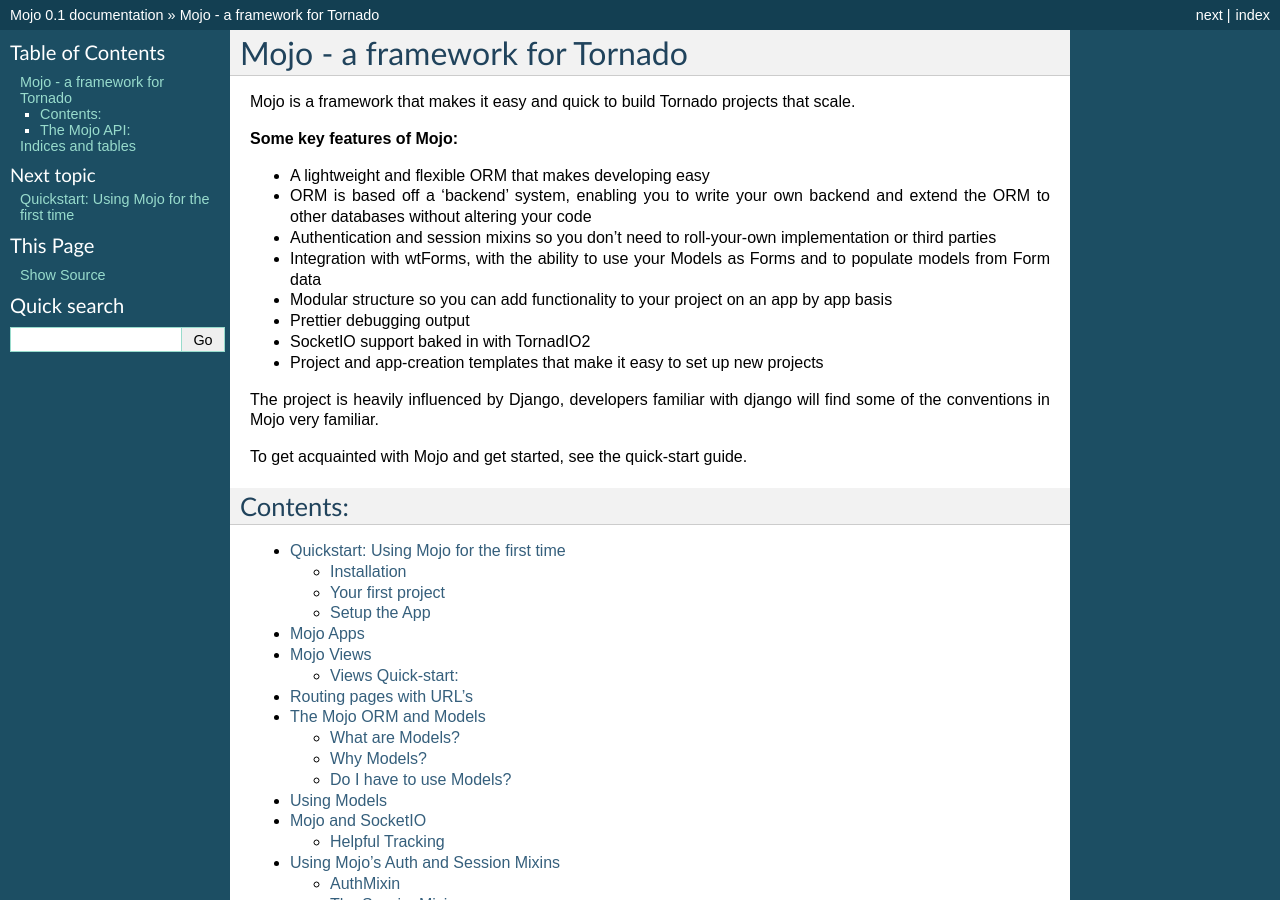
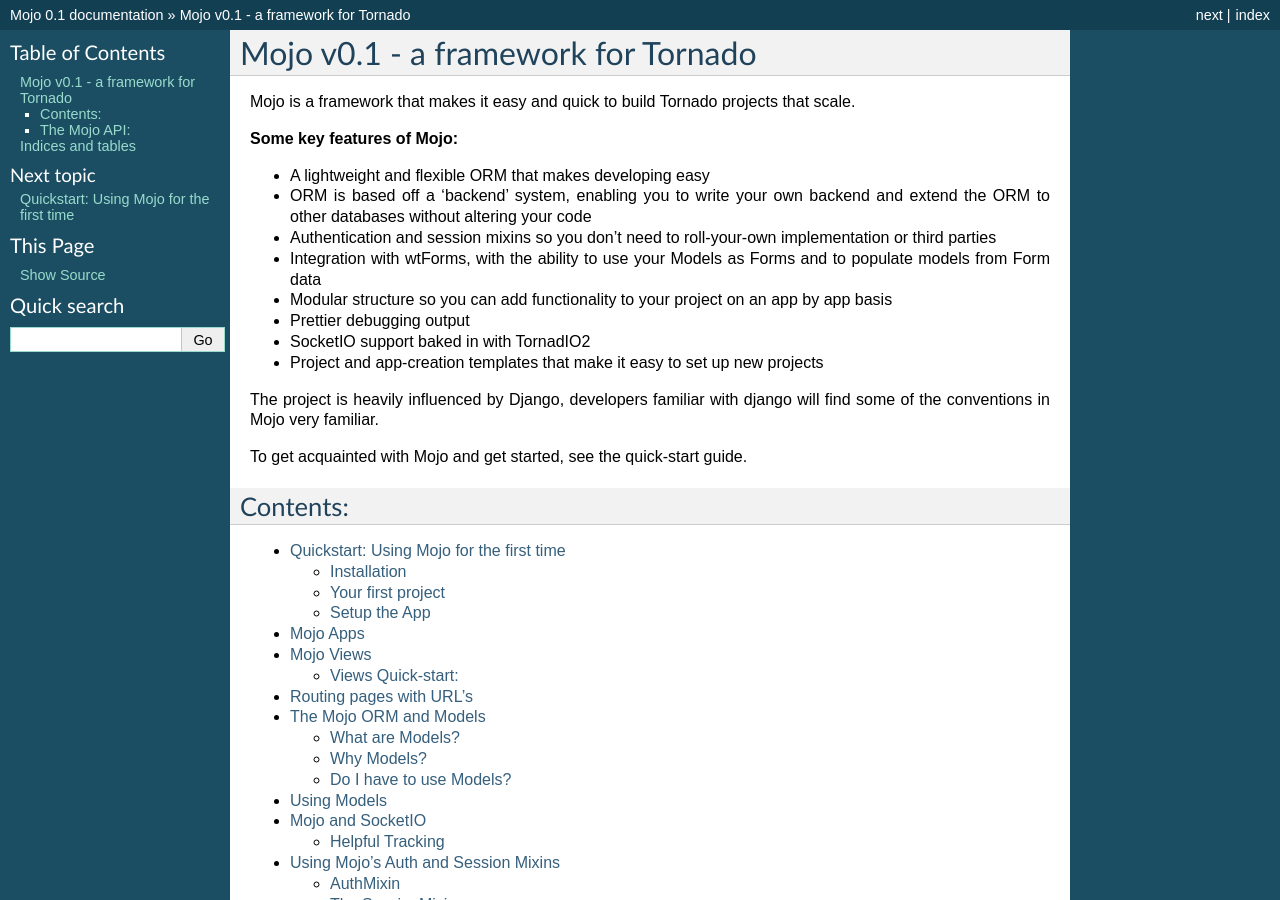
Before and after one commit to lonelycode/Mojo, a Sphinx documentation site: the page built from Documentation/index.rst, in a window 1280 px wide and 900 px high. Built offline with Sphinx 7.4.7, drawn with Linux system fonts in a browser that asks for light colours; some of the changed text lies outside the part shown.

Commit message:
Updated version

```diff
--- a/Documentation/index.rst
+++ b/Documentation/index.rst
@@ -3,8 +3,8 @@
    You can adapt this file completely to your liking, but it should at least
    contain the root `toctree` directive.
 
-Mojo - a framework for Tornado
-==============================
+Mojo v0.1 - a framework for Tornado
+===================================
 
 Mojo is a framework that makes it easy and quick to build Tornado projects that scale.
 
--- a/README.rst
+++ b/README.rst
@@ -1,5 +1,5 @@
-Mojo - a framework for Tornado
-==============================
+Mojo v0.1 - a framework for Tornado
+===================================
 
 Mojo is a framework that makes it easy and quick to build Tornado projects that scale.
 
```
